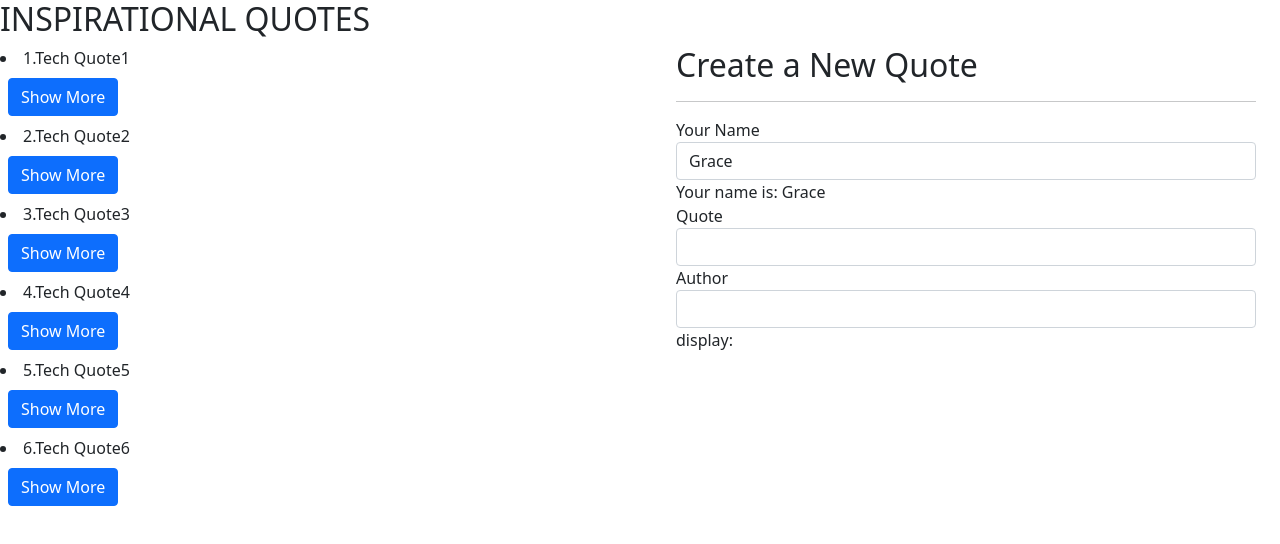
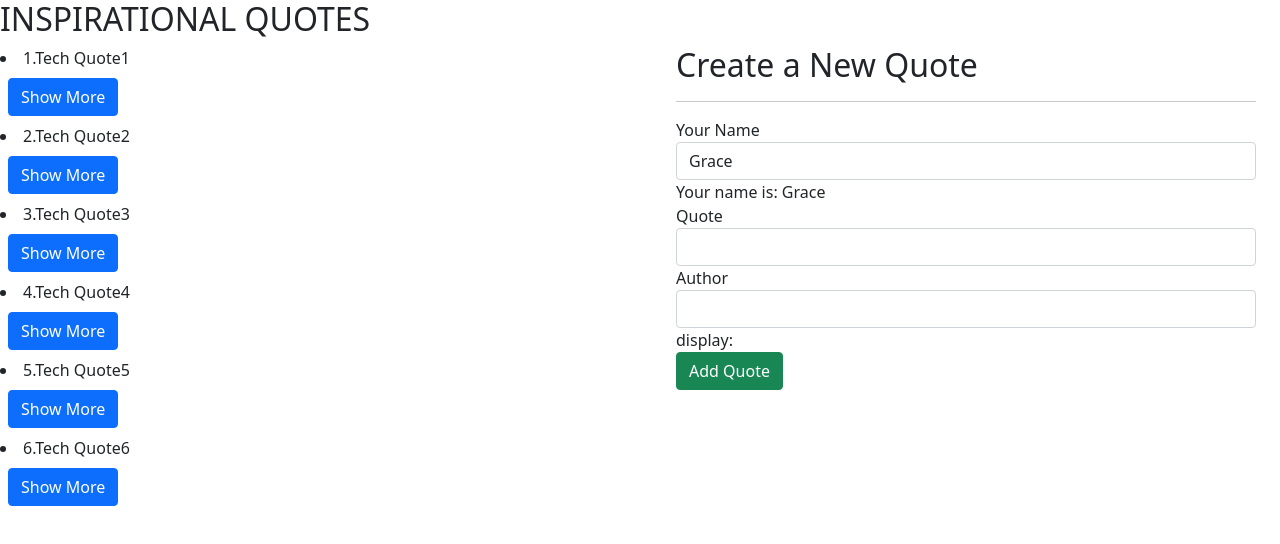
Before and after one commit to GraceMwende/Quotes-Ng, an Angular app: page / in a window 1280 px wide. Shown: the top 544 px of the page. Built offline with nearby package versions, Linux system fonts and the light colour scheme.

Commit message:
add submit button

```diff
--- a/src/app/quotes-form/quotes-form.component.html
+++ b/src/app/quotes-form/quotes-form.component.html
@@ -31,5 +31,6 @@
       display: {{newQuote.author}}
     </div>
 
+    <button class="btn btn-success">Add Quote</button>
   </form>
 </div>
```
